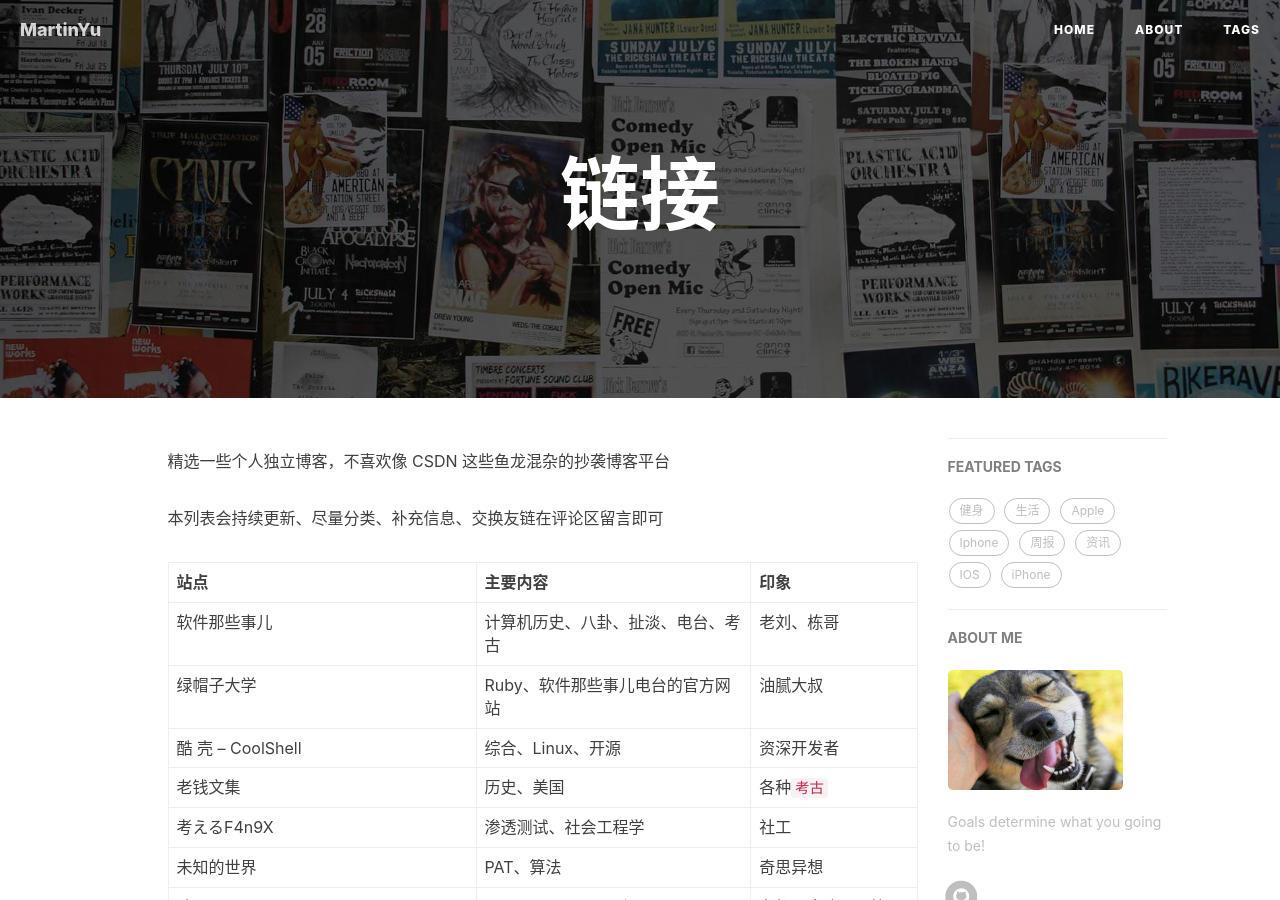
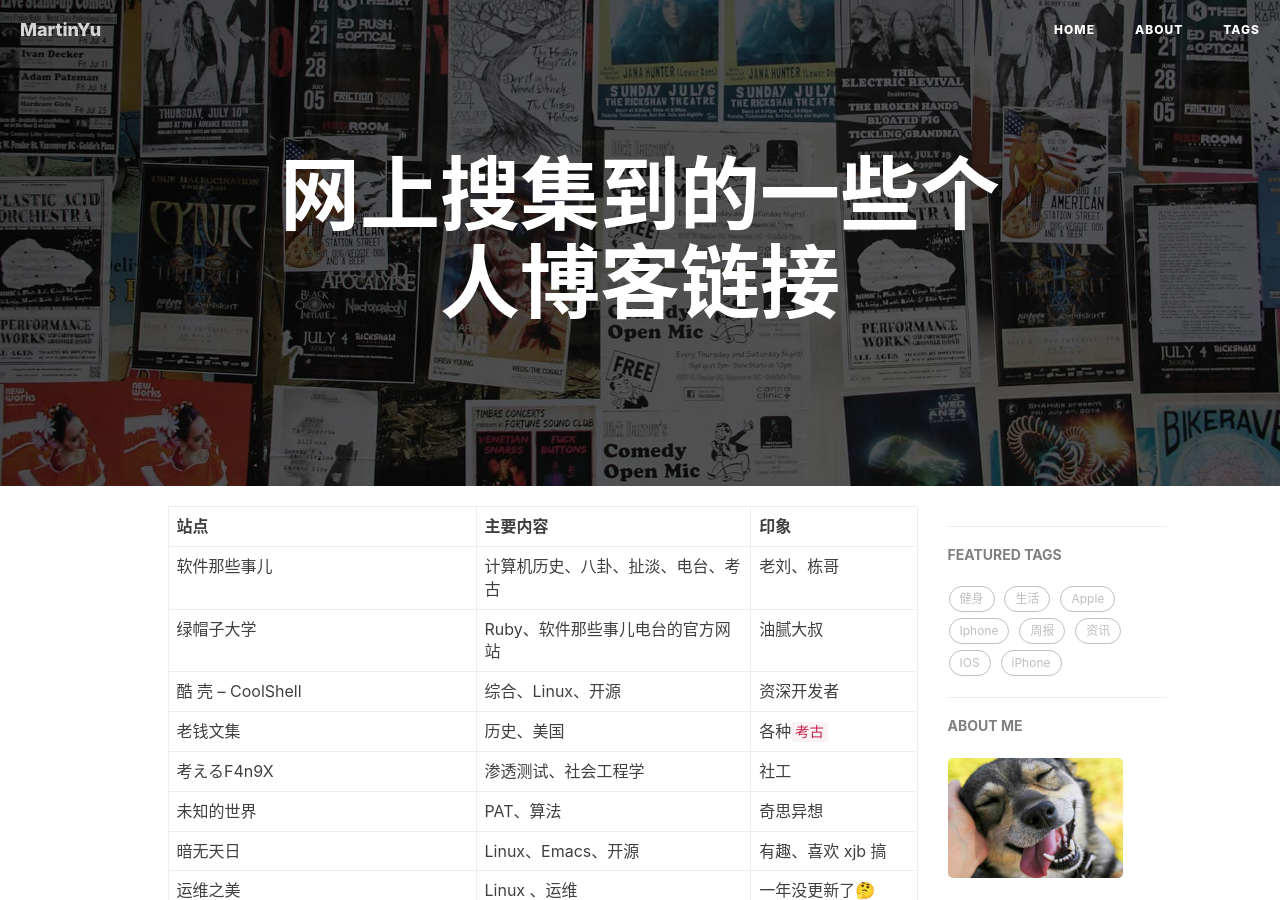
Before and after one commit to martinyuzu/martinyuzu.github.io, a Jekyll site: the page built from _posts/2019-10-12- 精选一些个人独立博客.md, in a window 1280 px wide and 900 px high. Built offline with Jekyll 4.4.1, drawn with Linux system fonts in a browser that asks for light colours; nearby versions of some CDN libraries; comment, search, counter and statistics services are not loaded.

Commit message:
By MartinYu

```diff
--- a/_posts/2019-10-12- 精选一些个人独立博客.md
+++ b/_posts/2019-10-12- 精选一些个人独立博客.md
@@ -1,8 +1,8 @@
 ---
 layout:     page
-title:      链接
-subtitle:   持续更新
-date:       2019-10-12
+title:      网上搜集到的一些个人博客链接
+subtitle:
+date:       2019-10-14
 author:
 header-img: img/home-bg.jpg
 catalog: true
@@ -10,10 +10,6 @@ tags:
     - 工具
     - 个人博客
 ---
-
-精选一些个人独立博客，不喜欢像 CSDN 这些鱼龙混杂的抄袭博客平台
-
-本列表会持续更新、尽量分类、补充信息、交换友链在评论区留言即可
 
 | 站点                                                         | 主要内容                           | 印象                                     |
 | :----------------------------------------------------------- | :--------------------------------- | :--------------------------------------- |
@@ -123,19 +120,8 @@ tags:
 | [LinuxTOY](https://linuxtoy.org/)                            |                           |                      |
 | [Zlatan Eevee](https://ieevee.com/)                          |                           |                      |
 | [青木のJava小屋](https://qingmu.io/)                         |                           |                      |
-|                                                              |                           |                      |
-|                                                              |                           |                      |
-|                                                              |                           |                      |
-|                                                              |                           |                      |
-|                                                              |                           |                      |
-|                                                              |                           |                      |
-|                                                              |                           |                      |
-|                                                              |                           |                      |
-|                                                              |                           |                      |
-|                                                              |                           |                      |
-|                                                              |                           |                      |
-
-------
+|                     |                           |                      |
+|                                                              |||
 
 ## 公司 or 社区
 
```
Also changed, not shown: other parts of _posts/2019-10-12- 精选一些个人独立博客.md (+1 -0 lines).
